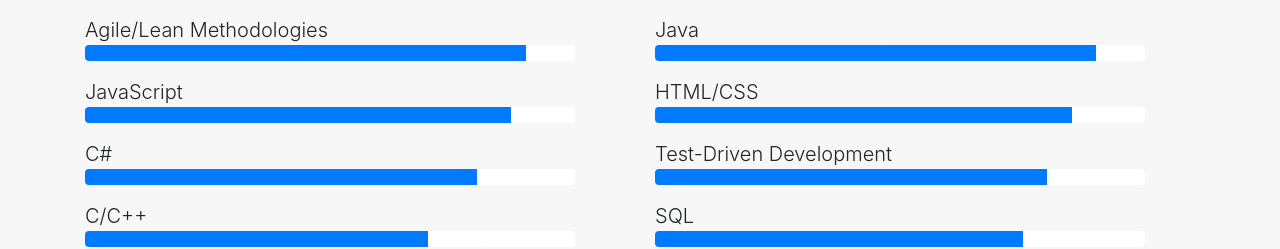
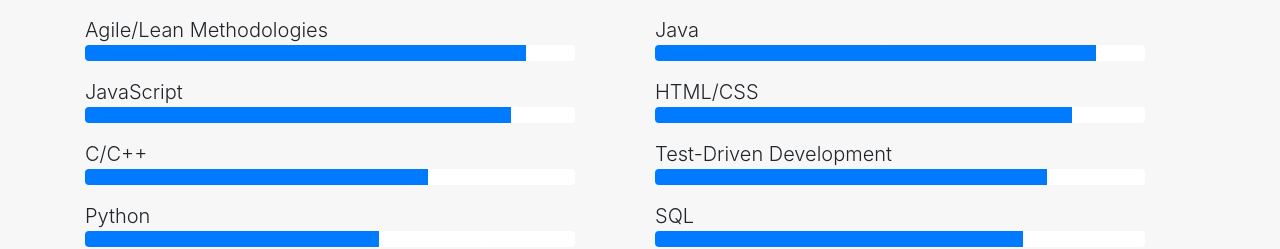
Before and after one commit to danialasaria/personal-website, a React (Create React App) app: page / in a window 1280 px wide. Shown: the part 2860-3109 px from the top of the page. Built offline with nearby package versions, Linux system fonts and the light colour scheme; no server answers.

Commit message:
skill adjustment

```diff
--- a/src/components/home/Skills.jsx
+++ b/src/components/home/Skills.jsx
@@ -28,9 +28,9 @@ return (
                   <p className="lead">JavaScript
                   <ProgressBar now={87} style={{width:'490px', backgroundColor:'white'}}/>
                   </p>
-                  <p className="lead">C#
+                  {/*<p className="lead">C#
                   <ProgressBar now={80} style={{width:'490px', backgroundColor:'white'}}/>
-                  </p>
+                  </p>*/}
                   <p className="lead">C/C++
                   <ProgressBar now={70} style={{width:'490px', backgroundColor:'white'}}/>
                   </p>
```
